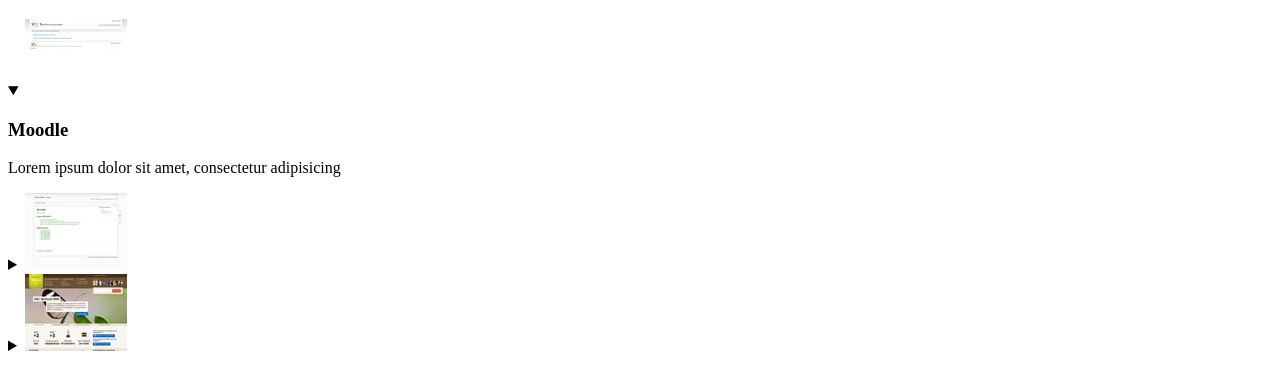
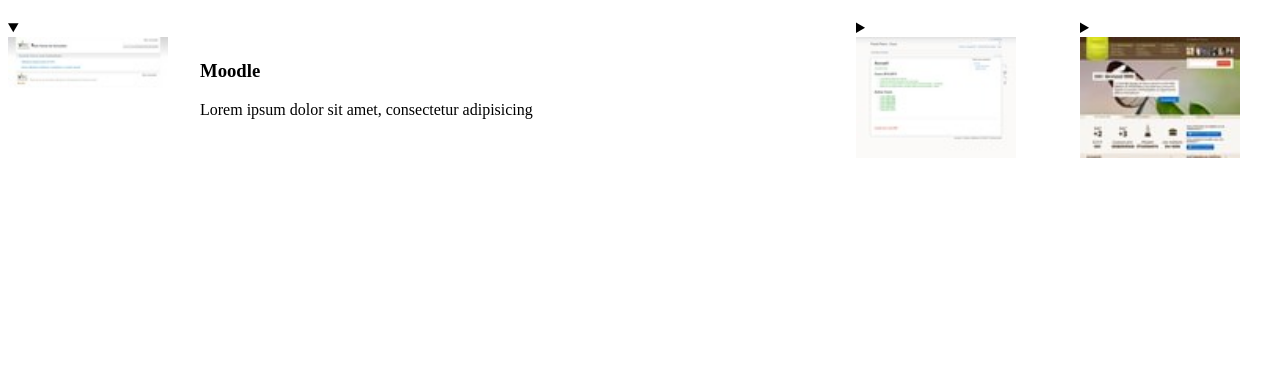
Before and after one commit to MMI-NFC-2026/sae105-r112-tp4-senanisic11-hub, a plain HTML site: page index.html in a window 1280 px wide. Shown: the part 61-450 px from the top of the page. Drawn offline with Linux system fonts and the light colour scheme.

Commit message:
Compléter fichier accordeon.css

```diff
--- a/src/css/components/accordeon.css
+++ b/src/css/components/accordeon.css
@@ -1,3 +1,30 @@
 /**
-* Accordeon
+ * Accordeon
 */
+
+.accordeon {
+    display: flex;
+    align-items: center;
+    justify-content: space-between;
+    gap: 2rem;
+}
+
+.accordeon details {
+    display: flex;
+    align-items: center;
+    gap: 2rem;
+}
+
+.accordeon details summary {
+    cursor: pointer;
+}
+
+.accordeon details summary img {
+    width: 160px;
+    height: auto;
+    display: block;
+}
+
+.accordeon details[open] {
+    flex: 1;
+}
```
